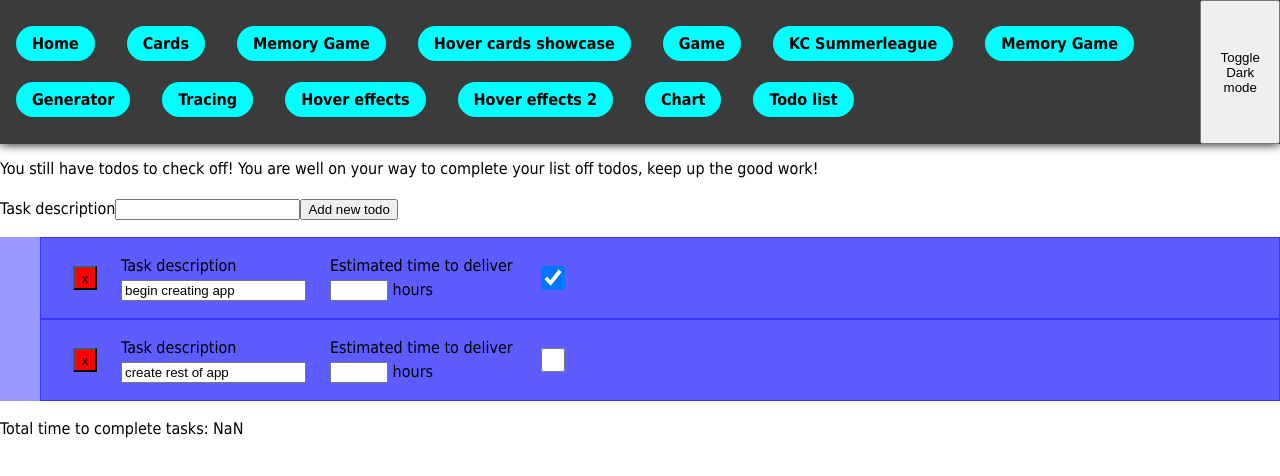
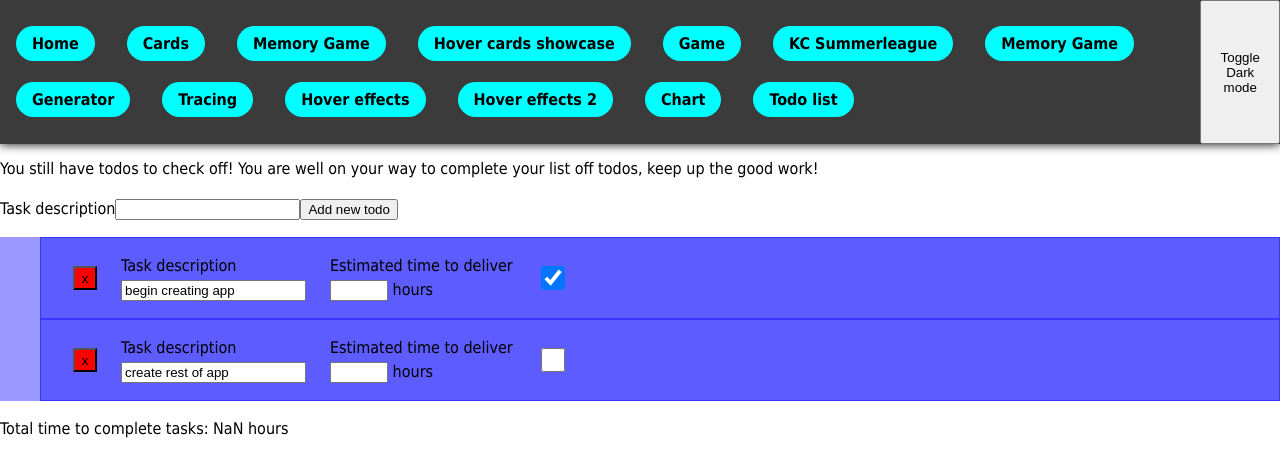
Before and after one commit to EmilNilssonDataDuctus/vite-app, a React (Vite) app: page /todo-list in a window 1280 px wide. Shown: the top 476 px of the page. Built offline with nearby package versions, Linux system fonts and the light colour scheme.

Commit message:
Add more context to time estimation

```diff
--- a/src/Pages/TodoPage/DumbComponents/TodosTotalTimeEstimated.tsx
+++ b/src/Pages/TodoPage/DumbComponents/TodosTotalTimeEstimated.tsx
@@ -13,5 +13,5 @@ export const TodosTotalTimeEstimated = ({ todos }: TodosStatusProps) => {
   const totalTimeToDoTasks = todos
     .filter(onlyUncompletedTodos)
     .reduce(toTotalTimeToComplete, 0);
-  return <p>Total time to complete tasks: {totalTimeToDoTasks}</p>;
+  return <p>Total time to complete tasks: {totalTimeToDoTasks} hours</p>;
 };
```
